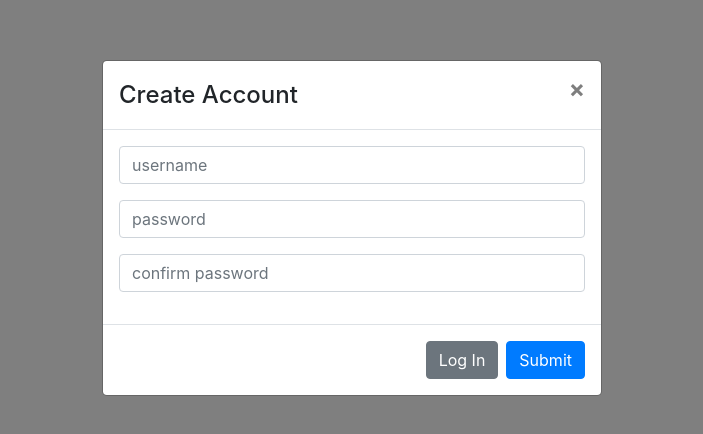
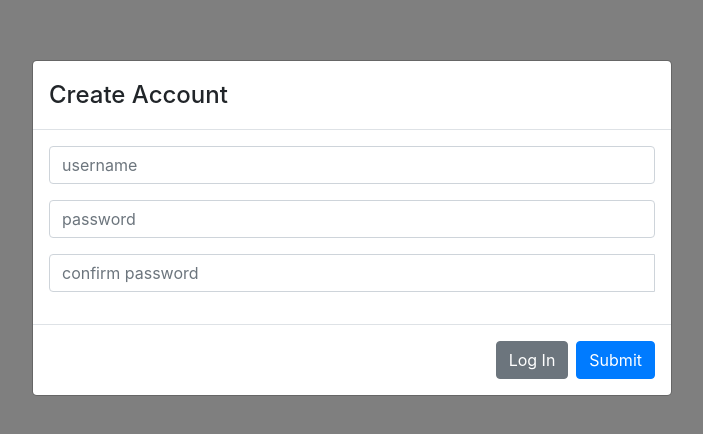
Before and after one commit to mrwerner392/mydrobe-web, a React (Create React App) app: page / in a window 1280 px wide. Shown: the part 172-606 px from the top of the page, without its empty margins (288-991 px from the left). Built offline with nearby package versions, Linux system fonts and the light colour scheme.

Commit message:
Handle form errors.

```diff
--- a/src/components/Modal.js
+++ b/src/components/Modal.js
@@ -9,21 +9,28 @@ const Modal = props => {
     primaryBtnText,
     secondaryBtnText,
     handlePrimaryBtnClick,
-    handleSecondaryBtnClick
+    handleSecondaryBtnClick,
+    closeButton,
+    alert,
+    dialogClassName = '',
+    contentClassName = ''
   } = props
 
   return (
     <RBModal
       show={ true }
+      dialogClassName={ dialogClassName }
+      contentClassName={ contentClassName }
       centered
     >
-      <RBModal.Header closeButton>
+      <RBModal.Header closeButton={ closeButton }>
         <RBModal.Title>{ title }</RBModal.Title>
       </RBModal.Header>
       <RBModal.Body>
         { children }
       </RBModal.Body>
       <RBModal.Footer>
+        { !!alert && <p class='text-danger pr-5'>{ alert }</p> }
         <Button variant="secondary" onClick={ handleSecondaryBtnClick }>{ secondaryBtnText }</Button>
         <Button variant="primary" onClick={ handlePrimaryBtnClick }>{ primaryBtnText }</Button>
       </RBModal.Footer>
--- a/src/components/ModalAuth.js
+++ b/src/components/ModalAuth.js
@@ -1,37 +1,79 @@
-import React, { useState} from 'react';
+import React, { useState, useEffect } from 'react';
+import { InputGroup, FormControl } from 'react-bootstrap';
 import Modal from './Modal';
-import { InputGroup, FormControl } from 'react-bootstrap';
+import { createAccount } from '../api/UserAPI';
 
-const ModalAuth = ({ handleCreateAccount, handleLogIn }) => {
+const USERNAME_ERRORS = {
+  length: 'Username must be at least 5 characters.',
+  uniqueness: ' has already been taken.'
+}
+
+const ModalAuth = ({ closeModalAuth }) => {
 
   const [formType, setFormType] = useState('create')
   const [username, setUsername] = useState('')
   const [password, setPassword] = useState('')
   const [passwordConfirmation, setPasswordConfirmation] = useState('')
+  const [usernameErrorType, setUsernameErrorType] = useState(null)
+  const [passwordError, setPasswordError] = useState('')
+  const [passwordConfirmationError, setPasswordConfirmationError] = useState('')
+  const [alert, setAlert] = useState('')
 
-  const FORM_DATA = {
-    create: {
-      title: 'Create Account',
-      secondaryBtnText: 'Log In',
-      handlePrimaryBtnClick: () => handleCreateAccount({
-        username,
-        password,
-        password_confirmation: passwordConfirmation
-      }),
-      handleSecondaryBtnClick: () => setFormType('login')
-    },
-    login: {
-      title: 'Log In',
-      secondaryBtnText: 'Create Account',
-      handlePrimaryBtnClick: () => handleLogIn({
+  useEffect(() => {
+    if (usernameErrorType === 'length' && username.length >= 5) setUsernameErrorType(null)
+  // eslint-disable-next-line react-hooks/exhaustive-deps
+  }, [username])
+
+  useEffect(() => {
+    if (passwordError && password.length >= 8) setPasswordError('')
+    if (passwordConfirmationError && passwordConfirmation === password) setPasswordConfirmationError('')
+  // eslint-disable-next-line react-hooks/exhaustive-deps
+  }, [password, passwordConfirmation])
+
+  const handleCreateAccount = async () => {
+    if (username.length < 5) {
+      setUsernameErrorType('length')
+    } else if (password.length < 8) {
+      setPasswordError('Password must be at least 8 characters.')
+    } else if (passwordConfirmation !== password) {
+      setPasswordConfirmationError('Passwords do not match')
+    } else {
+      createAccount({
         username,
         password
-      }),
-      handleSecondaryBtnClick: () => setFormType('create')
+      })
+      .then(res => {
+        console.log('success', res)
+        // closeModalAuth()
+      })
+      .catch(e => {
+        console.log('error', e)
+        if (e.includes('Username')) {
+          setUsernameErrorType('uniqueness')
+        } else {
+          setAlert(e)
+        }
+      })
     }
   }
 
-  const formData = FORM_DATA[formType]
+  const handleLogInSubmit = () => {
+    console.log('login')
+  }
+
+  const formData = formType === 'create'
+    ? {
+      title: 'Create Account',
+      secondaryBtnText: 'Log In',
+      handlePrimaryBtnClick: handleCreateAccount,
+      handleSecondaryBtnClick: () => setFormType('login')
+    }
+    : {
+      title: 'Log In',
+      secondaryBtnText: 'Create Account',
+      handlePrimaryBtnClick: handleLogInSubmit,
+      handleSecondaryBtnClick: () => setFormType('create')
+    }
 
   return (
     <Modal
@@ -40,30 +82,46 @@ const ModalAuth = ({ handleCreateAccount, handleLogIn }) => {
       secondaryBtnText={ formData.secondaryBtnText }
       handlePrimaryBtnClick={ formData.handlePrimaryBtnClick }
       handleSecondaryBtnClick={ formData.handleSecondaryBtnClick }
+      closeButton={ false }
+      alert={ alert }
+      dialogClassName='w-50 mw-100'
     >
-      <InputGroup className='mb-3'>
+      <InputGroup className='mb-3' hasValidation>
         <FormControl
           placeholder='username'
           value={ username }
           onChange={ event => setUsername(event.target.value) }
-        ></FormControl>
+          isInvalid={ !!usernameErrorType }
+        />
+        <FormControl.Feedback type='invalid'>
+          { usernameErrorType === 'length' && USERNAME_ERRORS['length'] }
+          { usernameErrorType === 'uniqueness' && `${username} ${USERNAME_ERRORS['uniqueness']}` }
+        </FormControl.Feedback>
       </InputGroup>
-      <InputGroup className='mb-3'>
+      <InputGroup className='mb-3' hasValidation>
         <FormControl
           type='password'
           placeholder='password'
           value={ password }
           onChange={ event => setPassword(event.target.value) }
-        ></FormControl>
+          isInvalid={ !!passwordError }
+        />
+        <FormControl.Feedback type='invalid'>
+          { passwordError }
+        </FormControl.Feedback>
       </InputGroup>
       { formType === 'create' && (
-        <InputGroup className='mb-3'>
+        <InputGroup className='mb-3' hasVaidation>
           <FormControl
             type='password'
             placeholder='confirm password'
             value={ passwordConfirmation }
             onChange={ event => setPasswordConfirmation(event.target.value) }
-          ></FormControl>
+            isInvalid={ !!passwordConfirmationError }
+          />
+          <FormControl.Feedback type='invalid'>
+            { passwordConfirmationError }
+          </FormControl.Feedback>
         </InputGroup>
       )}
     </Modal>
```
